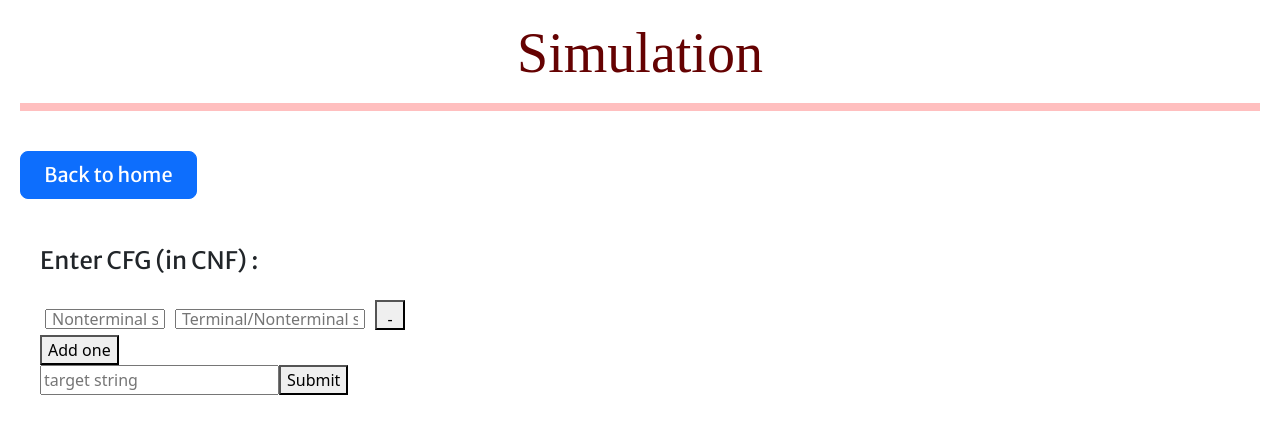
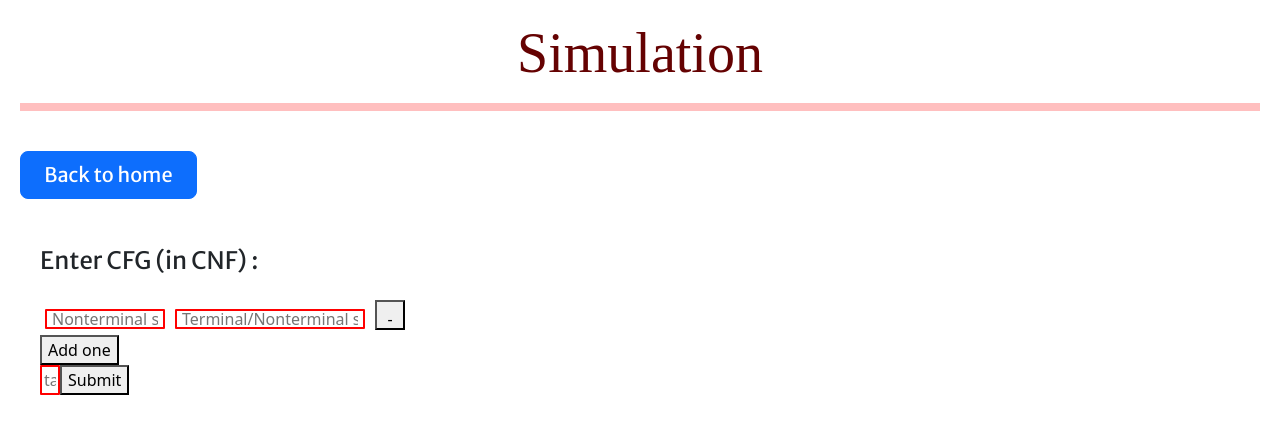
Before and after one commit to arunimabarik75/CYK-Algorithm-Simulation, a React (Create React App) app: page /example in a window 1280 px wide. Shown: the top 434 px of the page. Built offline with nearby package versions, Linux system fonts and the light colour scheme; a web font is replaced by a local one.

Commit message:
temp commit

```diff
--- a/src/components/homepage.js
+++ b/src/components/homepage.js
@@ -24,7 +24,7 @@ export default function homepage() {
                   </tr>
                   <tr><br /><br /></tr>
                   <tr><td colSpan='3'>
-                  <NavLink to='/information'><Button variant='outline-danger' className='button-text' size='lg'>&nbsp;&nbsp;Know More about the algorithm&nbsp;&nbsp;</Button></NavLink></td></tr>
+                  <NavLink to='/information'><Button variant='outline-danger' className='button-text' size='lg'>&nbsp;&nbsp;Know more about the algorithm&nbsp;&nbsp;</Button></NavLink></td></tr>
                   <tr><br /></tr>
                   <tr><td colSpan='3'>
                   <NavLink to='/example'><Button variant='outline-success' className='button-text' size='lg'>&nbsp;&nbsp;Try an example&nbsp;&nbsp;</Button></NavLink></td></tr>
--- a/src/components/input.js
+++ b/src/components/input.js
@@ -1,5 +1,10 @@
 import {useState} from 'react';
 import { v4 as uuidv4 } from 'uuid';
+import { Container } from 'react-bootstrap';
+import Button from 'react-bootstrap/Button';
+import Form from 'react-bootstrap/Form';
+import Row from 'react-bootstrap/Row';
+import Col from 'react-bootstrap/Col';
 
 function Input({dataHandler}){
     const production_type =[
@@ -49,7 +54,18 @@ function Input({dataHandler}){
             {
                 productions.map((item) => {
                     return (<div key={item.id}>
-                        <input id={'1'+item.id} placeholder='Nonterminal symbol' onChange={handleChange} style = {{height: '20px', width:'120px', padding: '5px', margin: '5px'}}  value={(item.key).charAt(item.key.length-1).toUpperCase()} type='text' required></input>
+{/*
+                        <Container>
+                            <Row>
+                                <Col><Form.Control id={'1' + item.id} type='text' placeholder='Non Terminal Symbol' onChange={handleChange} value={(item.key).charAt(item.key.length - 1).toUpperCase()} required></Form.Control></Col>
+                                <Col><Form.Control id={'1' + item.id} type='text' placeholder='Non Terminal Symbol' onChange={handleChange} value={(item.key).charAt(item.key.length - 1).toUpperCase()} required></Form.Control></Col>
+                            </Row>
+                        </Container>
+                         */}
+
+
+
+                        <input id={'1' + item.id} placeholder='Nonterminal symbol' onChange={handleChange} style={{ height: '20px', width: '120px', padding: '5px', margin: '5px' }} value={(item.key).charAt(item.key.length - 1).toUpperCase()} type='text' required></input>
                         <input id={'2'+item.id} placeholder='Terminal/Nonterminal symbol' onChange={handleChange}  value={item.value} style = {{height: '20px', width:'190px', padding: '5px', margin: '5px'}} type='text' required></input>
                         <button id={item.id} style = {{height: '30px', width: '30px',  padding: '5px', margin: '5px'}} onClick={removeProduction}> - </button>
                     </div>)
--- a/src/components/style.css
+++ b/src/components/style.css
@@ -96,3 +96,9 @@ hr {
     height: 300px;
     width: 928px;
 }
+
+input {
+    width: 20px;
+    border: 2px solid red;
+    border-radius: 1px;
+}
```
